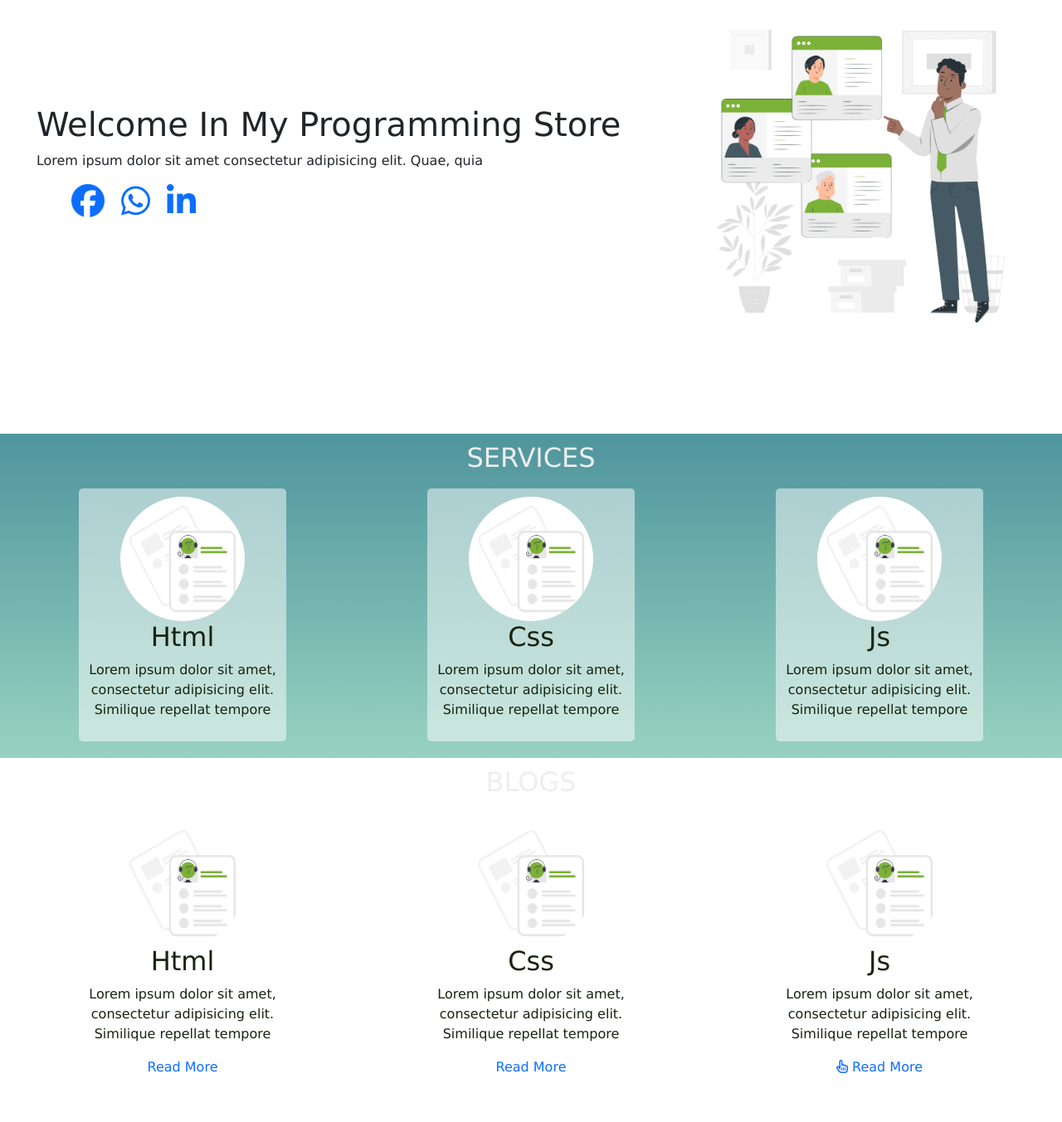
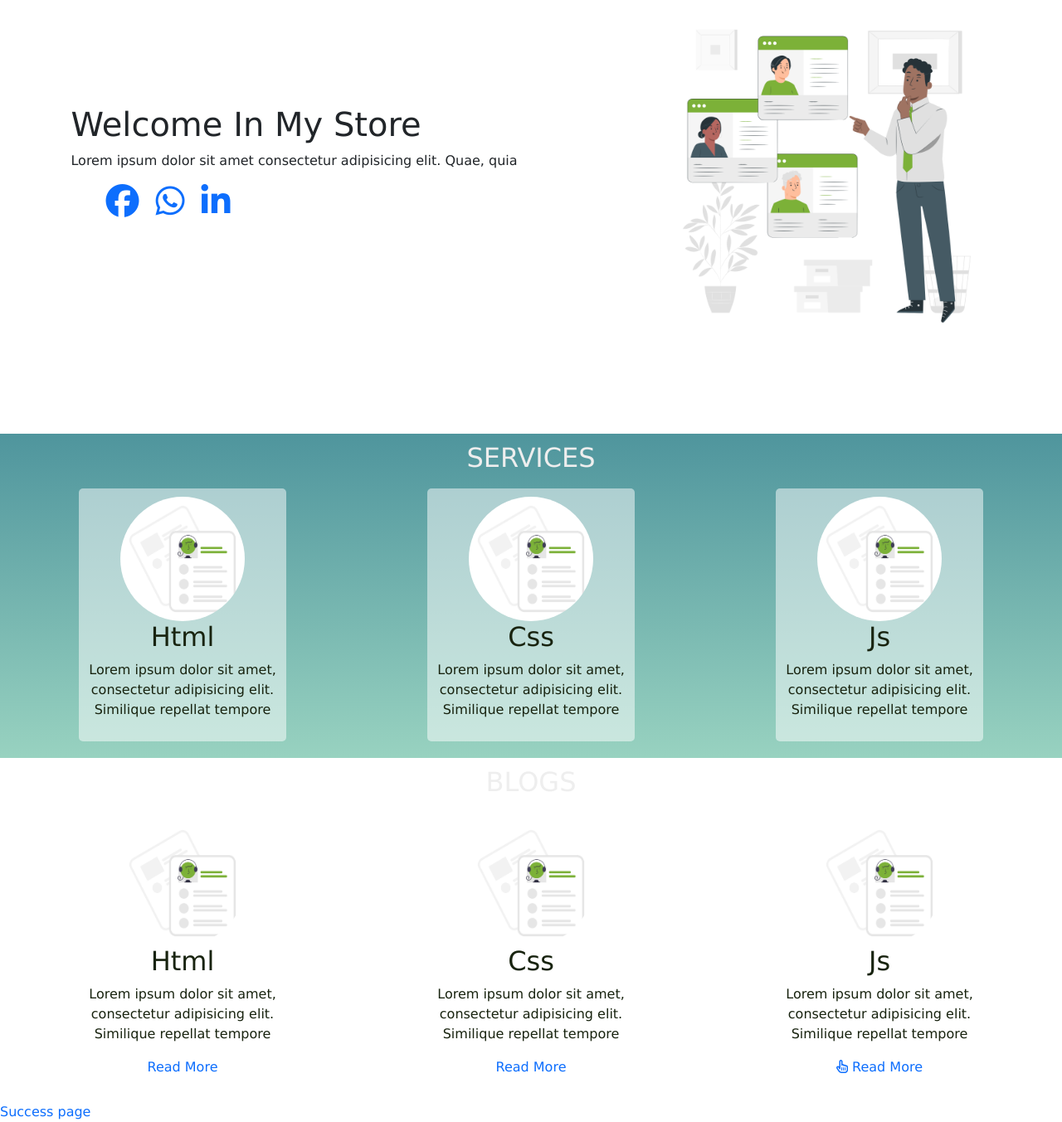
Before and after one commit to jamil-shayp/class22, a plain HTML site: page index.html in a window 1280 px wide. Shown: the part 173-1526 px from the top of the page at 83% size. Before the commit the page ends 1502 px from the top, so only its background shows below. Drawn offline with nearby package versions, Linux system fonts and the light colour scheme.

Commit message:
-add success page -add link in index.html to successs page

```diff
--- a/index.html
+++ b/index.html
@@ -43,7 +43,7 @@
       </nav>
     <main class="main">
         <div class="main-text">
-            <h1>Welcome In My Programming Store</h1>
+            <h1>Welcome In My Store</h1>
             <p>Lorem ipsum dolor sit amet consectetur adipisicing elit. Quae, quia</p>
                 <ul class="social-icons">
                     <li>
@@ -142,6 +142,11 @@
     </section>
 
 
+    <div>
+        <a href="./success.html">Success page</a>
+    </div>
+
+
 
     <script src="https://cdn.jsdelivr.net/npm/bootstrap@5.3.3/dist/js/bootstrap.bundle.min.js" integrity="sha384-YvpcrYf0tY3lHB60NNkmXc5s9fDVZLESaAA55NDzOxhy9GkcIdslK1eN7N6jIeHz" crossorigin="anonymous"></script>
 </body>
```
Also changed, not shown: success.html (added, +11 -0 lines).
